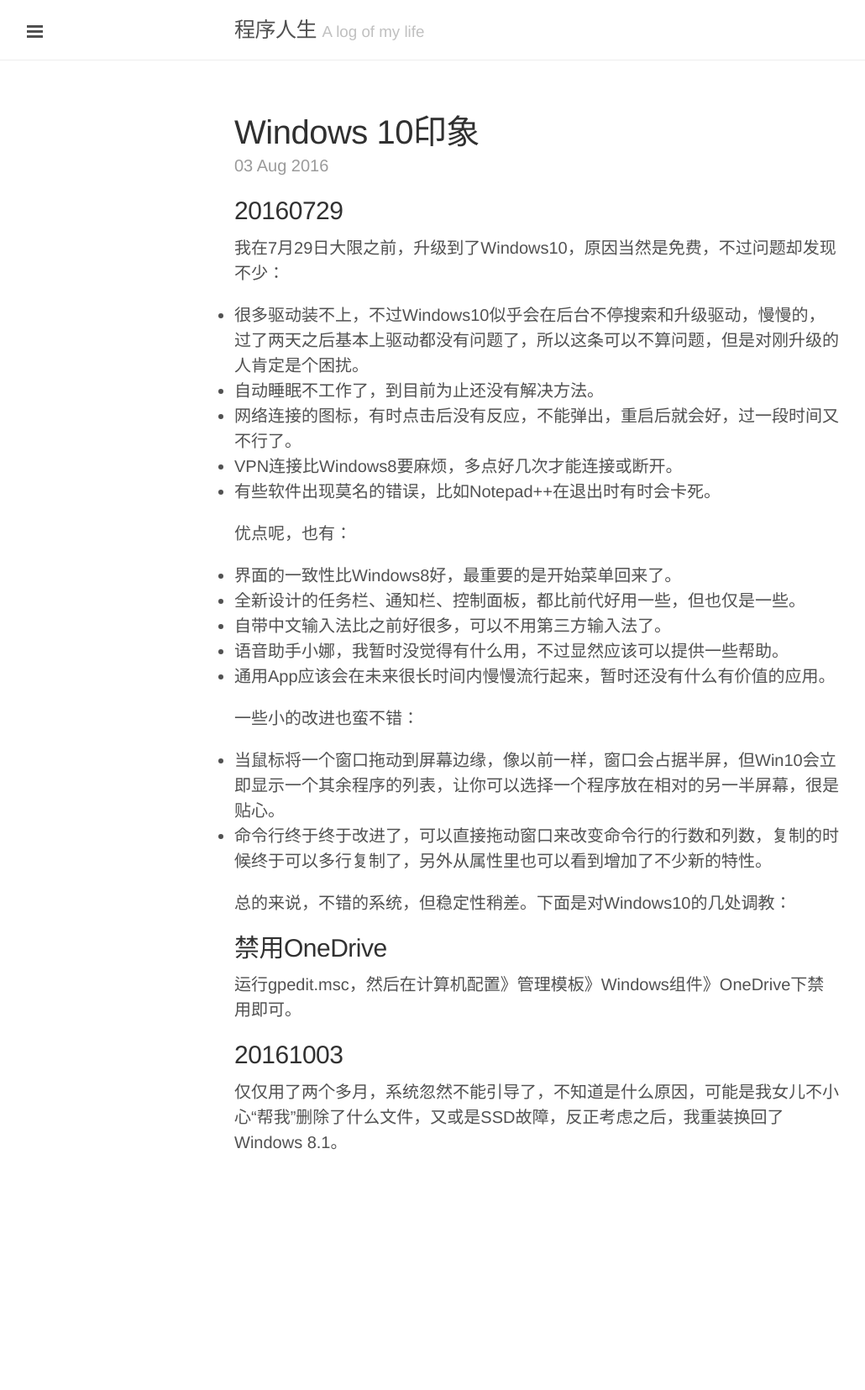
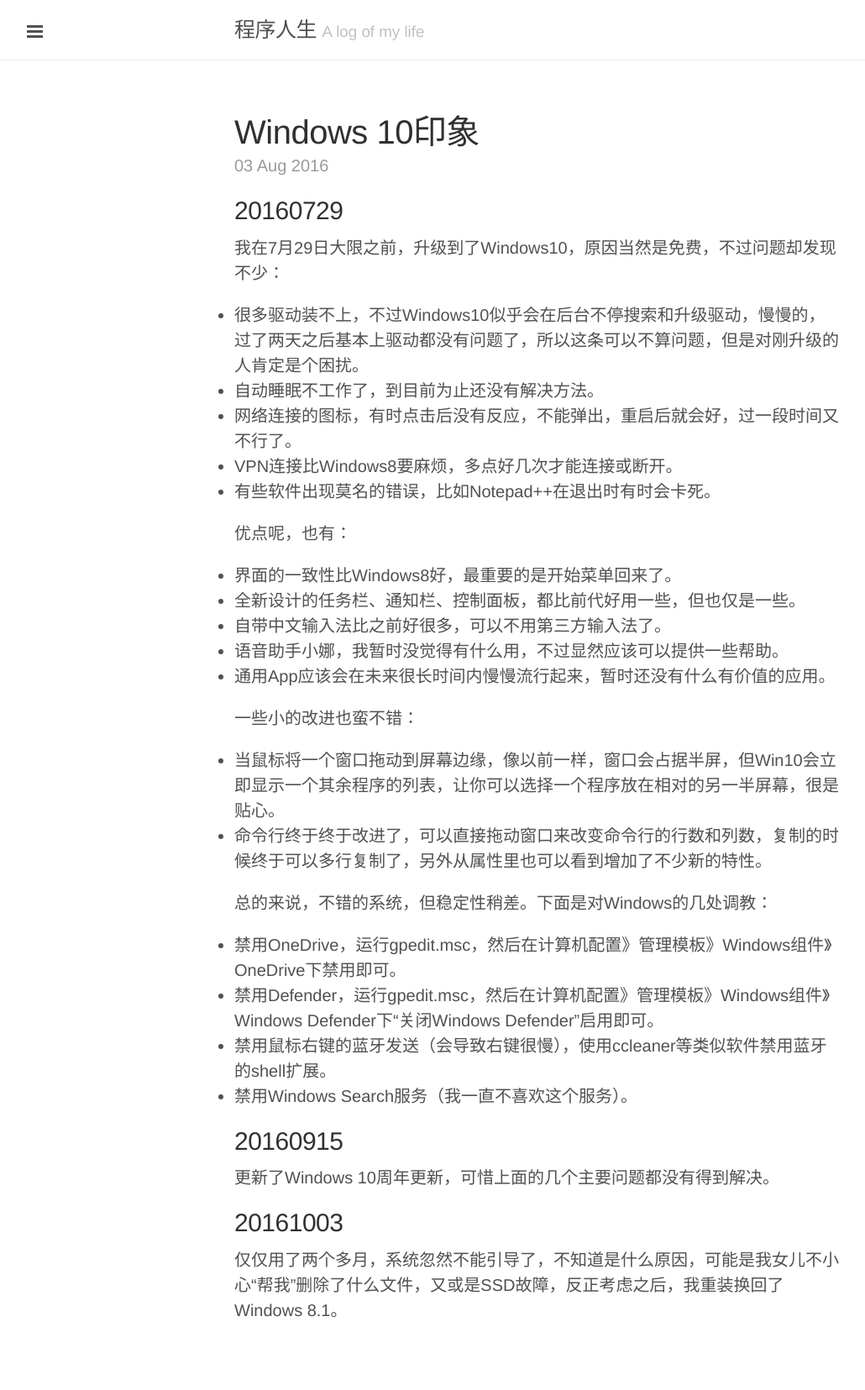
Before and after one commit to liuzhongshu/liuzhongshu.github.io, a Jekyll site: the page built from _posts/2016-08-03-windows-10.md, in a window 1280 px wide. Shown: the whole page at 84% size, without its empty margins (1-1031 px from the left). Built offline with Jekyll 4.4.1, drawn with Linux system fonts in a browser that asks for light colours; comment, search, counter and statistics services are not loaded; before the commit the page ends 1455 px from its top, so only the background shows below that.

Commit message:
Post update: Windows 10印象

```diff
--- a/_posts/2016-08-03-windows-10.md
+++ b/_posts/2016-08-03-windows-10.md
@@ -26,11 +26,16 @@
 - 当鼠标将一个窗口拖动到屏幕边缘，像以前一样，窗口会占据半屏，但Win10会立即显示一个其余程序的列表，让你可以选择一个程序放在相对的另一半屏幕，很是贴心。
 - 命令行终于终于改进了，可以直接拖动窗口来改变命令行的行数和列数，复制的时候终于可以多行复制了，另外从属性里也可以看到增加了不少新的特性。
 
-总的来说，不错的系统，但稳定性稍差。下面是对Windows10的几处调教：
+总的来说，不错的系统，但稳定性稍差。下面是对Windows的几处调教：
 
-## 禁用OneDrive
+- 禁用OneDrive，运行gpedit.msc，然后在计算机配置》管理模板》Windows组件》OneDrive下禁用即可。
+- 禁用Defender，运行gpedit.msc，然后在计算机配置》管理模板》Windows组件》Windows Defender下“关闭Windows Defender”启用即可。
+- 禁用鼠标右键的蓝牙发送（会导致右键很慢），使用ccleaner等类似软件禁用蓝牙的shell扩展。
+- 禁用Windows Search服务（我一直不喜欢这个服务）。
 
-运行gpedit.msc，然后在计算机配置》管理模板》Windows组件》OneDrive下禁用即可。
+## 20160915
+
+更新了Windows 10周年更新，可惜上面的几个主要问题都没有得到解决。
 
 ## 20161003
 
```
